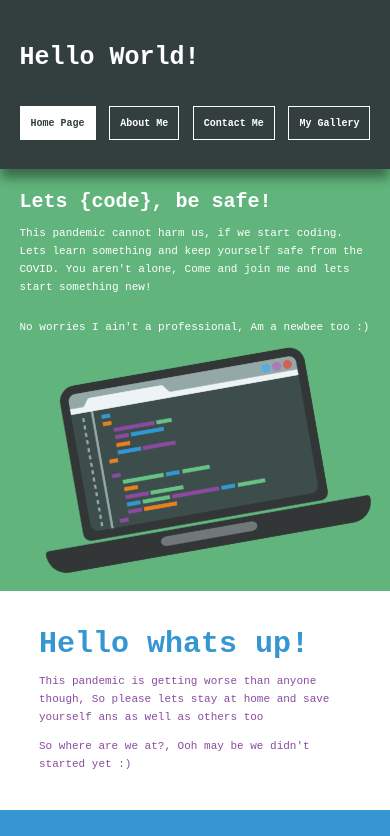
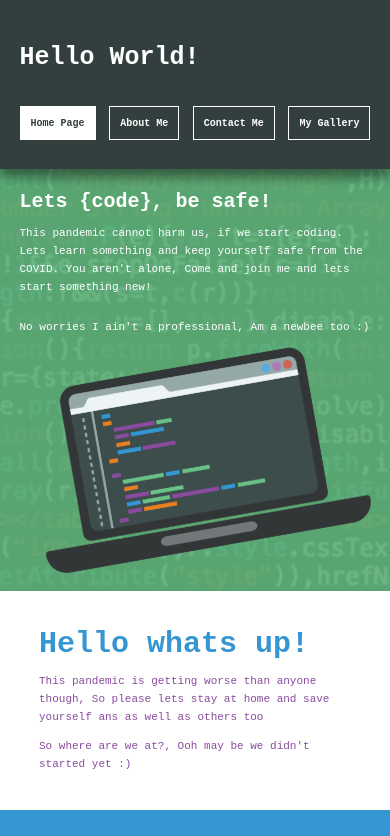
Before and after one commit to Har5haw/html_and_css, a plain HTML site: page index.html in a window 390 px wide. Shown: the top 836 px of the page. Drawn offline with Linux system fonts and the light colour scheme.

Commit message:
homepage background image and responsive

```diff
--- a/index.html
+++ b/index.html
@@ -12,10 +12,13 @@
         <div class="navBarContent">
             <div class="welcome-title"><code>Hello World!</code></div>
             <div class="navBarButtons">
-                <button onclick="window.location = 'index.html'" class="button-disable" disabled><code>Home Page</code></button>
+                <button onclick="window.location = 'index.html'" class="button-disable"
+                    disabled><code>Home Page</code></button>
                 <button onclick="window.location = 'aboutme.html'" class="button-enable"><code>About Me</code></button>
-                <button onclick="window.location = 'contactme.html'" class="button-enable"><code>Contact Me</code></button>
-                <button onclick="window.location = 'mygallery.html'" class="button-enable"><code>My Gallery</code></button>
+                <button onclick="window.location = 'contactme.html'"
+                    class="button-enable"><code>Contact Me</code></button>
+                <button onclick="window.location = 'mygallery.html'"
+                    class="button-enable"><code>My Gallery</code></button>
             </div>
         </div>
     </nav>
@@ -23,6 +26,9 @@
     <main>
         <section>
             <div class="body-main-top">
+                <div class="code-img">
+                    <img src="/images/code1.jpg" />
+                </div>
                 <img class="floating-lappy" src="./images/lappy.png" />
                 <div class="content">
                     <label><code> Lets {code}, be safe!</code></label>
--- a/styles/index.css
+++ b/styles/index.css
@@ -6,6 +6,37 @@ body {
 
 body::-webkit-scrollbar {
     display: none;
+}
+
+.code-img{
+    position: absolute;
+    top: 0px;
+    left: 0px;
+    width: 100%;
+    height: 70vh;
+    z-index: -10;
+    opacity: 0.13;
+    overflow: hidden;
+}
+
+.code-img img{
+    width: 100vw;
+    animation-duration: 15s;
+    animation-name: code-img-animation;
+    animation-iteration-count: infinite;
+    animation-timing-function: ease-in-out;
+}
+
+@keyframes code-img-animation {
+    0%{
+        transform: translateY(0px);
+    }
+    50%{
+        transform: translateY(-550px);
+    }
+    100%{
+        transform: translateY(0px);
+    }
 }
 
 nav {
@@ -38,12 +69,14 @@ header {
 }
 
 .body-main-top {
-    height: 60vh;
+    height: 70vh;
     background-color: rgb(96, 180, 124);
     width: 100vw;
     display: flex;
     justify-content: flex-end;
     margin-top: 10vh;
+    opacity: 0.999;
+    position: relative;
 }
 
 /* *{
@@ -91,7 +124,7 @@ header {
 
 .body-main-bottom {
     background-color: white;
-    height: 50vh;
+    height: 40vh;
     position: relative;
     z-index: -3;
     display: block;
@@ -131,7 +164,7 @@ header {
 .floating-lappy {
     width: 50vw;
     position: absolute;
-    top: 25vh;
+    top: 15vh;
     transform: rotateZ(-10deg);
     left: 5vw;
     animation-name: lappy-animation;
@@ -157,7 +190,7 @@ header {
 
 .main-bottom-content {
     position: absolute;
-    top: 25vh;
+    top: 15vh;
     font-weight: bold;
     left: 10vw;
 }
@@ -446,11 +479,40 @@ footer {
     .sticky-div-1 label, .sticky-div-2 label, .sticky-div-3 label, .sticky-div-4 label, .sticky-div-5 label {
         font-size: 20px;
     }
+    .code-img img{
+        height: 50vh;
+        width: auto;
+        animation-duration: 20s;
+        animation-name: code-img-animation;
+        animation-iteration-count: infinite;
+        animation-timing-function: ease-in-out;
+    }
+    .code-img{
+        position: absolute;
+        top: 0px;
+        left: 0px;
+        width: 100%;
+        height: 60vh;
+        z-index: -10;
+        opacity: 0.1;
+        overflow: hidden;
+    }
+    @keyframes code-img-animation {
+        0%{
+            transform: translatex(0px);
+        }
+        50%{
+            transform: translatex(-220px);
+        }
+        100%{
+            transform: translatex(0px);
+        }
+    }
 }
 
 @media screen and (max-width: 450px) {
     .floating-lappy {
         width: 90vw;
-        top: 44vh;
+        top: 24vh;
     }
 }
```
Also changed, not shown: images/code.jpg (added), images/code1.jpg (added), images/gaming.png, images/programming.png.
